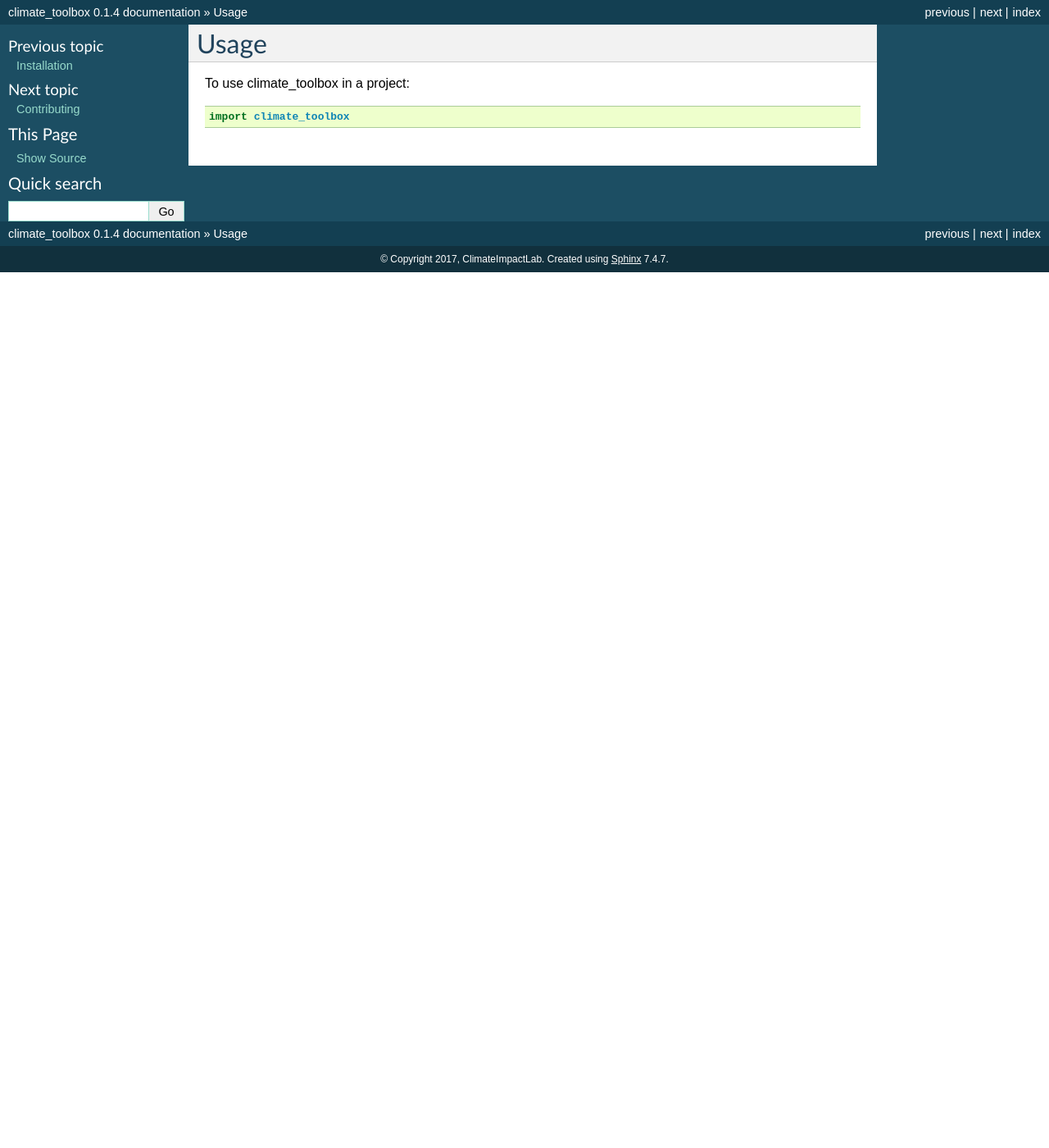
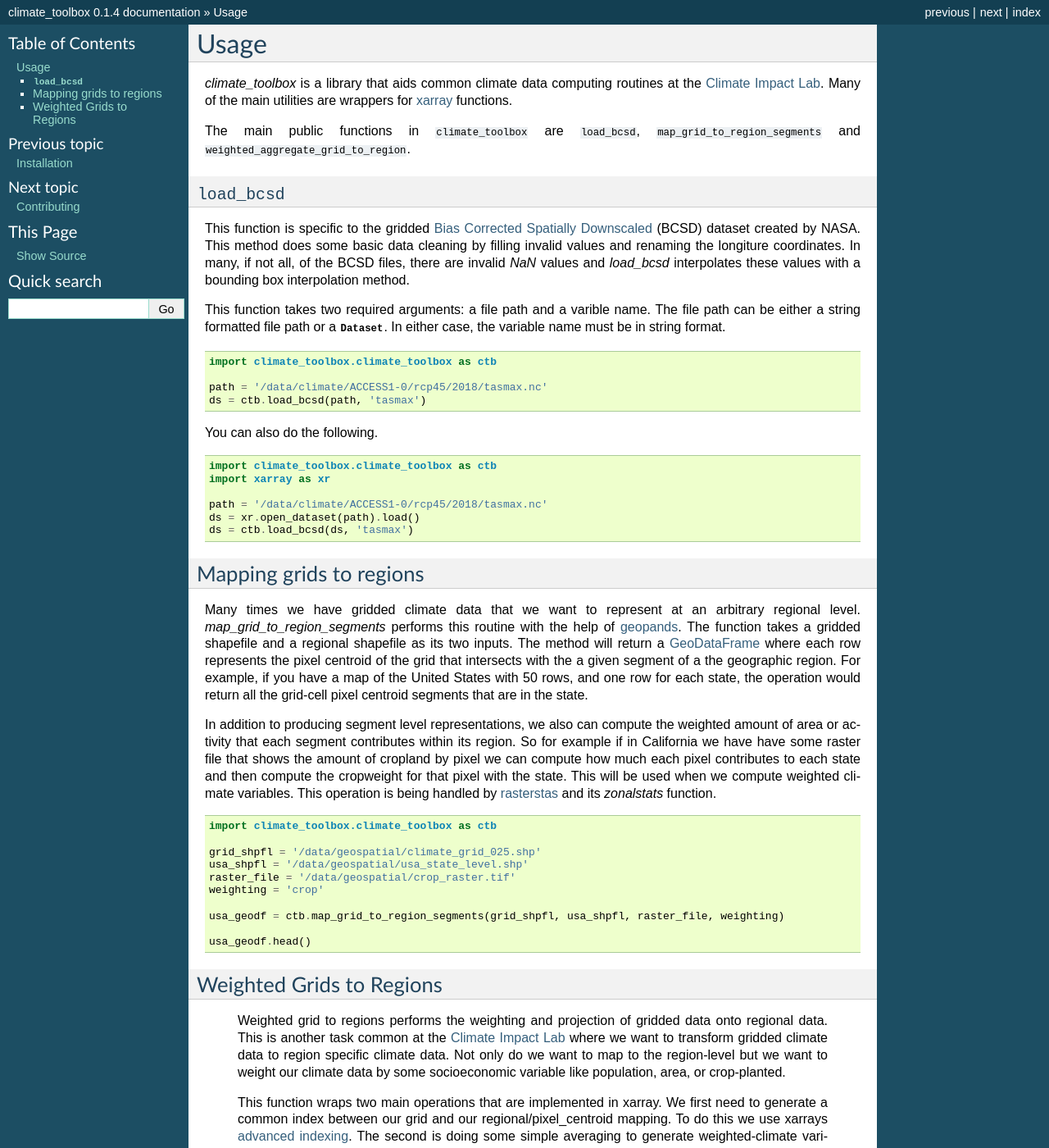
Before and after one commit to ClimateImpactLab/climate_toolbox, a Sphinx documentation site: the page built from docs/usage.rst, in a window 1280 px wide and 1400 px high. Shown: the whole window at 82% size. Built offline with Sphinx 7.4.7, drawn with Linux system fonts in a browser that asks for light colours; pages that are not in the unit, such as notebooks, are missing from menus; some of the changed text lies outside the part shown.

Commit message:
update usage

```diff
--- a/docs/usage.rst
+++ b/docs/usage.rst
@@ -2,6 +2,69 @@
 Usage
 =====
 
-To use climate_toolbox in a project::
+`climate_toolbox` is a library that aids common climate data computing routines at the `Climate Impact Lab <http://impactlab.org>`_. Many of the main utilities are wrappers for `xarray <http://xarray.pydata.org>`_ functions.
 
-    import climate_toolbox
+The main public functions in ``climate_toolbox`` are ``load_bcsd``, ``map_grid_to_region_segments`` and ``weighted_aggregate_grid_to_region``.
+
+``load_bcsd``
+-------------
+
+This function is specific to the gridded `Bias Corrected Spatially Downscaled <https://nex.nasa.gov/nex/projects/1356/>`_ (BCSD) dataset created by NASA. This method does some basic data cleaning by filling invalid values and renaming the longiture coordinates. In many, if not all, of the BCSD files, there are invalid `NaN` values and `load_bcsd` interpolates these values with a bounding box interpolation method.
+
+This function takes two required arguments: a file path and a varible name. The file path can be either a string formatted file path or a :py:class:`~xarray.Dataset`. In either case, the variable name must be in string format.
+
+.. code-block:: python
+
+    import climate_toolbox.climate_toolbox as ctb
+
+    path = '/data/climate/ACCESS1-0/rcp45/2018/tasmax.nc'
+    ds = ctb.load_bcsd(path, 'tasmax')
+
+
+You can also do the following.
+
+.. code-block:: python
+
+    import climate_toolbox.climate_toolbox as ctb
+    import xarray as xr
+
+    path = '/data/climate/ACCESS1-0/rcp45/2018/tasmax.nc'
+    ds = xr.open_dataset(path).load()
+    ds = ctb.load_bcsd(ds, 'tasmax')
+
+
+Mapping grids to regions
+------------------------
+
+Many times we have gridded climate data that we want to represent at an arbitrary regional level. `map_grid_to_region_segments` performs this routine with the help of `geopands <https://geopandas.org>`_. The function takes a gridded shapefile and a regional shapefile as its two inputs. The method will return a `GeoDataFrame <http://geopandas.org/data_structures.html#geodataframe>`_ where each row represents the pixel centroid of the grid that intersects with the a given segment of a the geographic region. For example, if you have a map of the United States with 50 rows, and one row for each state, the operation would return all the grid-cell pixel centroid segments that are in the state.
+
+In addition to producing segment level representations, we also can compute the weighted amount of area or activity that each segment contributes within its region. So for example if in California we have have some raster file that shows the amount of cropland by pixel we can compute how much each pixel contributes to each state and then compute the cropweight for that pixel with the state. This will be used when we compute weighted climate variables. This operation is being handled by `rasterstas <http://pythonhosted.org/rasterstats/>`_ and its `zonalstats` function.
+
+.. code-block:: python
+
+    import climate_toolbox.climate_toolbox as ctb
+
+    grid_shpfl = '/data/geospatial/climate_grid_025.shp'
+    usa_shpfl = '/data/geospatial/usa_state_level.shp'
+    raster_file = '/data/geospatial/crop_raster.tif'
+    weighting = 'crop'
+
+    usa_geodf = ctb.map_grid_to_region_segments(grid_shpfl, usa_shpfl, raster_file, weighting)
+
+    usa_geodf.head()
+
+
+
+Weighted Grids to Regions
+-------------------------
+
+ Weighted grid to regions performs the weighting and projection of gridded data onto regional data. This is another task common at the `Climate Impact Lab <http://impactlab.org>`_ where we want to transform gridded climate data to region specific climate data. Not only do we want to map to the region-level but we want to weight our climate data by some socioeconomic variable like population, area, or crop-planted.
+
+ This function wraps two main operations that are implemented in xarray. We first need to generate a common index between our grid and our regional/pixel_centroid mapping. To do this we use xarrays `advanced indexing <http://xarray.pydata.org/en/stable/indexing.html#more-advanced-indexing>`_. The second is doing some simple averaging to generate weighted-climate variables for each region.
+
+
+.. code-block:: python
+
+    import climate_toolbox.climate_toolbox as ctb
+
+    weights = usa_geodf
```
